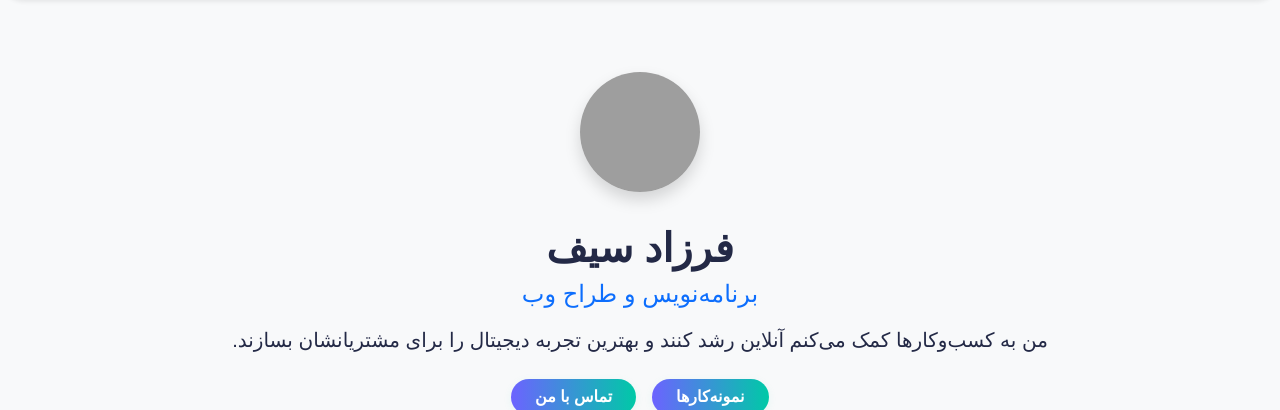
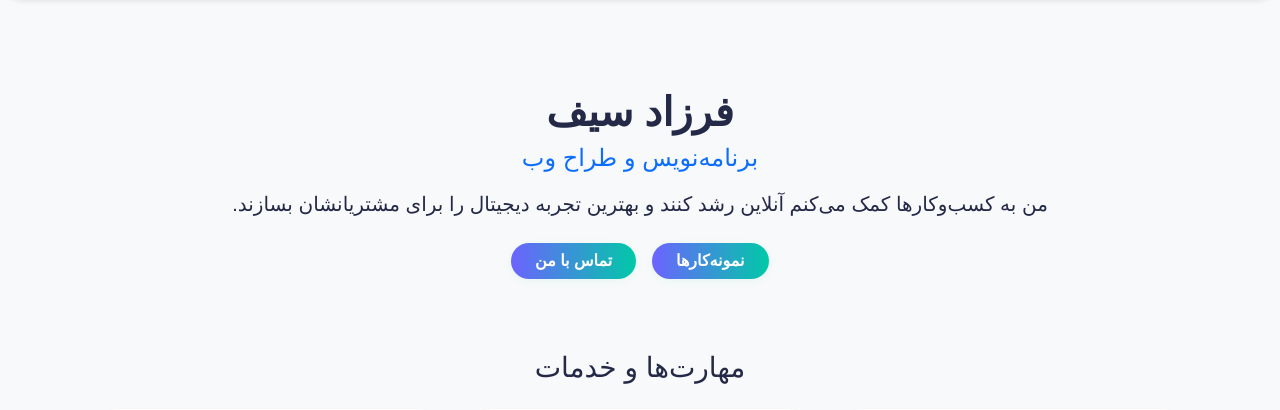
Before and after one commit to Fiesdazraf/safecode, a Django app: page / in a window 1280 px wide. Shown: the part 73-483 px from the top of the page. Run offline with Django 5.2, Linux system fonts and the light colour scheme; some web fonts are replaced; grey boxes are pictures that could not be loaded.

Commit message:
removing portrait png

```diff
--- a/main/templates/main/home.html
+++ b/main/templates/main/home.html
@@ -6,7 +6,7 @@
 {% block content %}
 <!-- Hero Section -->
 <section class="hero-section text-center py-5">
-    <img src="{% static 'main/avatar.png' %}" alt="عکس پرتره" class="rounded-circle shadow mb-3" style="width:120px;height:120px;object-fit:cover;">
+    <!-- عکس پرتره حذف شد -->
     <h1 class="fw-bold mt-3">فرزاد سیف</h1>
     <h4 class="text-primary mb-3">برنامه‌نویس و طراح وب</h4>
     <p class="lead mb-4">من به کسب‌وکارها کمک می‌کنم آنلاین رشد کنند و بهترین تجربه دیجیتال را برای مشتریانشان بسازند.</p>
```
